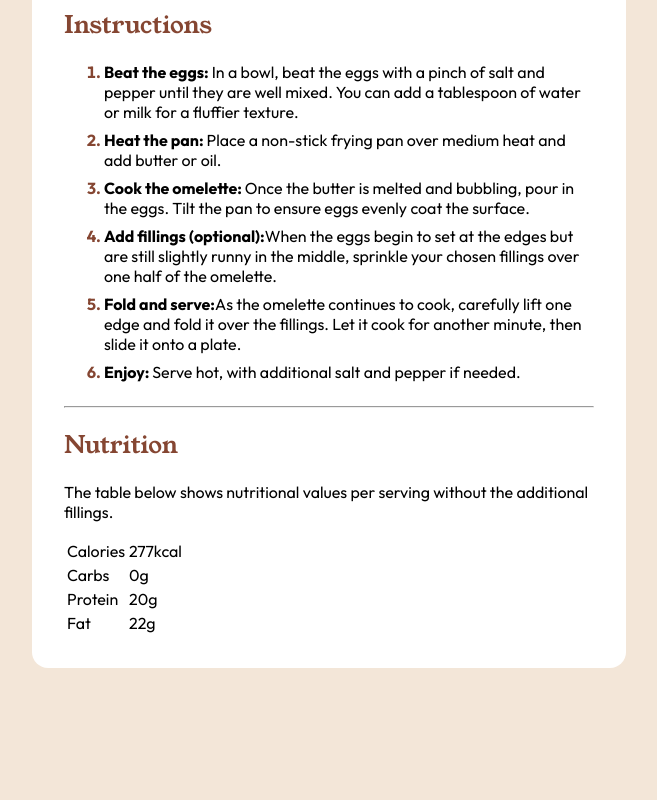
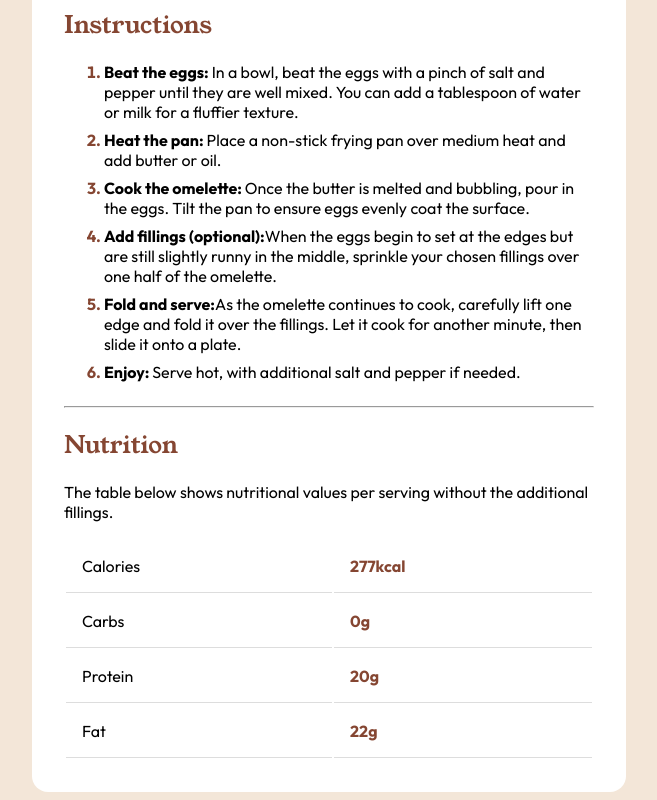
Before and after one commit to Sumta4real/recipe-page, a plain HTML site: page index.html in a window 1280 px wide. Shown: the part 907-1707 px from the top of the page, without its empty margins (311-968 px from the left). Before the commit the page ends 1583 px from the top, so only its background shows below. Drawn offline with Linux system fonts and the light colour scheme.

Commit message:
styled the nutrition  section

```diff
--- a/style.css
+++ b/style.css
@@ -57,7 +57,14 @@ hr{
 {
     margin-bottom: 0.5rem;
 }
-.recipe-instructions li::marker{
+.recipe-instructions li::marker, .nutrient-value{
     font-weight: bold;
     color: hsl(14, 45%, 36%);
 }
+.recipe-nutrition table{
+    width: 100%;
+}
+.recipe-nutrition td{
+    padding: 1rem;
+    border-bottom: 1px solid #ddd;
+}
```
